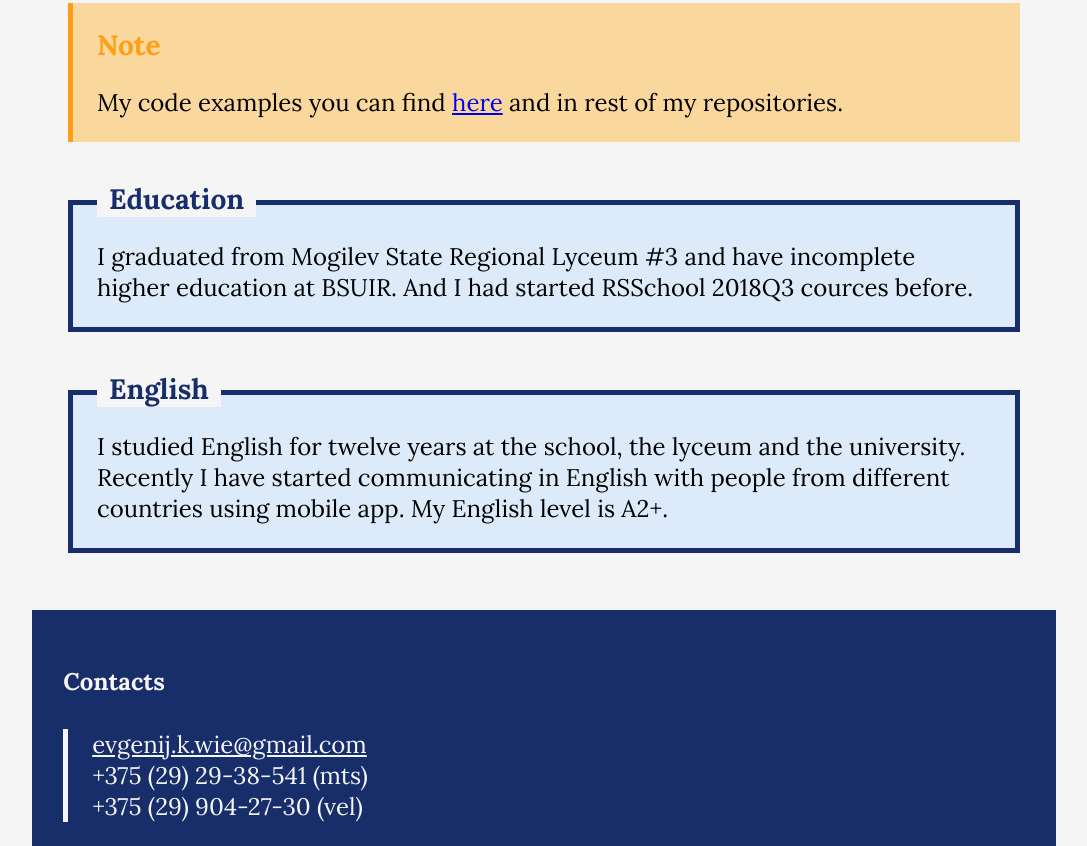
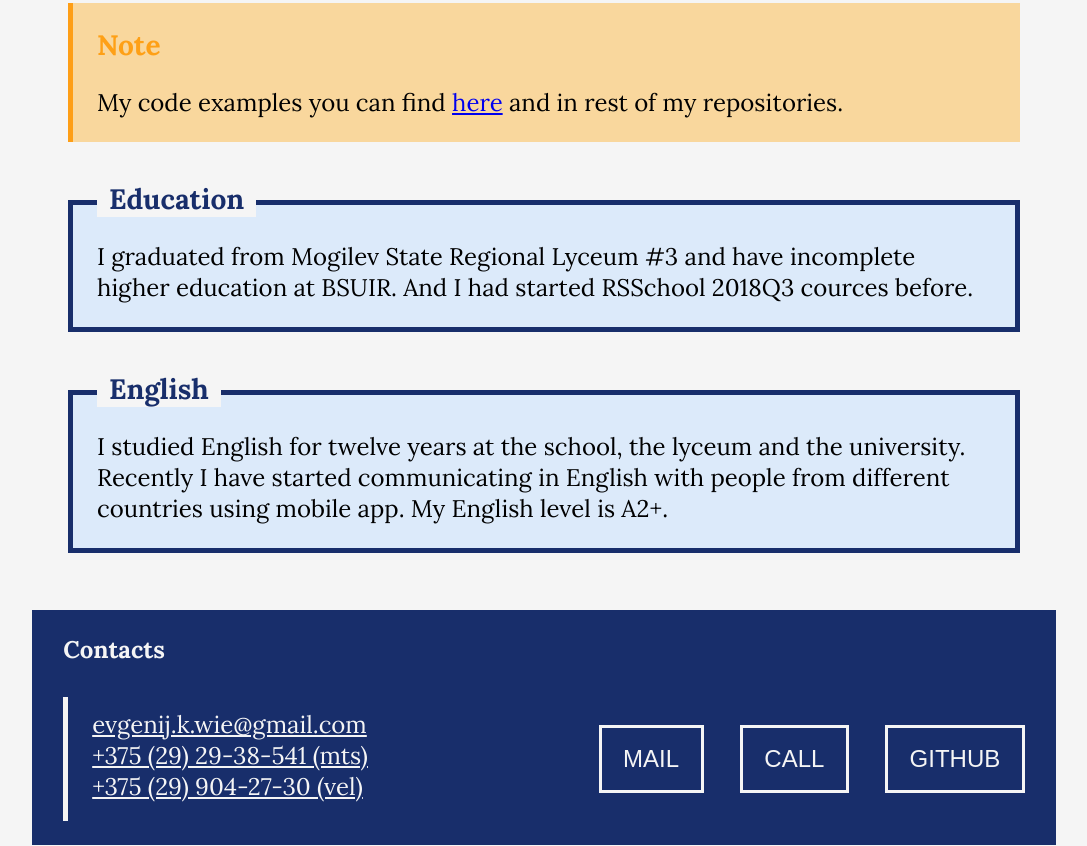
Before and after one commit to evgenijkorob/rsschool-2019Q1-cv, a plain HTML site: page index.html in a window 1280 px wide. Shown: the part 1053-1899 px from the top of the page, without its empty margins (96-1183 px from the left). Drawn offline with Linux system fonts and the light colour scheme; a web font is replaced by a local one.

Commit message:
feat: add buttons on footer and different links

```diff
--- a/index.html
+++ b/index.html
@@ -3,7 +3,7 @@
   <head>
     <meta charset="utf-8" >
     <title>Summary - RSShool2019CV</title>
-    <link href="https://fonts.googleapis.com/css?family=Lora:400,700" rel="stylesheet">
+    <link href="https://fonts.googleapis.com/css?family=Lora:400,700|Comfotaa:400" rel="stylesheet">
     <link rel="stylesheet" href="./style.css">
   </head>
   <body>
@@ -88,13 +88,24 @@
     <footer>
       <section>
         <h4>Contacts</h4>
-        <ul>
-          <li>
-            <a href="mailto:evgenij.k.wie@gmail.com">evgenij.k.wie@gmail.com</a>
-          </li>
-          <li>+375 (29) 29-38-541 (mts)</li>
-          <li>+375 (29) 904-27-30 (vel)</li>
-        </ul>
+        <div class="contacts-flex_container">
+          <ul class="contacts">
+            <li>
+              <a href="mailto:evgenij.k.wie@gmail.com">evgenij.k.wie@gmail.com</a>
+            </li>
+            <li>
+              <a href="tel:8-029-293-8541">+375 (29) 29-38-541 (mts)</a>
+            </li>
+            <li>
+              <a href="tel:8-029-904-2730">+375 (29) 904-27-30 (vel)</a>
+            </li>
+          </ul>
+          <div class="buttons_container">
+            <a href="mailto:evgenij.k.wie@gmail.com">mail</a>
+            <a href="tel:8-029-293-8541">call</a>
+            <a href="https://github.com/evgenijkorob" target="_blank">github</a>
+          </div>
+        </div>
       </section>
     </footer>
   </body>
--- a/style.css
+++ b/style.css
@@ -98,9 +98,13 @@ footer {
   color: whitesmoke;
 }
 
-footer ul {
-  margin-bottom: 0;
-  padding-left: 1rem;
+footer h4 {
+  margin-top: 0;
+}
+
+.contacts {
+  margin: 0;
+  padding: 0.5em 0 0.8em 1em;
   border-left: 5px solid whitesmoke;
 }
 
@@ -111,3 +115,37 @@ footer li {
 footer a {
   color: inherit;
 }
+
+.contacts-flex_container {
+  display: flex;
+  justify-content: space-between;
+  align-items: center;
+}
+
+.buttons_container {
+  margin: 0;
+  padding: 0;
+  display: flex;
+  justify-content: space-around;
+  align-items: center;
+  color: #182e6b;
+  font-family: 'Comfotaa', sans-serif;
+}
+
+.buttons_container a {
+  display: block;
+  padding: 0.7rem 0.9rem;
+  border: 3px solid whitesmoke;
+  color: whitesmoke;
+  text-decoration: none;
+  text-transform: uppercase;
+}
+
+.buttons_container a:hover {
+  background-color: whitesmoke;
+  color: inherit;
+}
+
+.buttons_container a + a {
+  margin-left: 1.5rem;
+}
```
